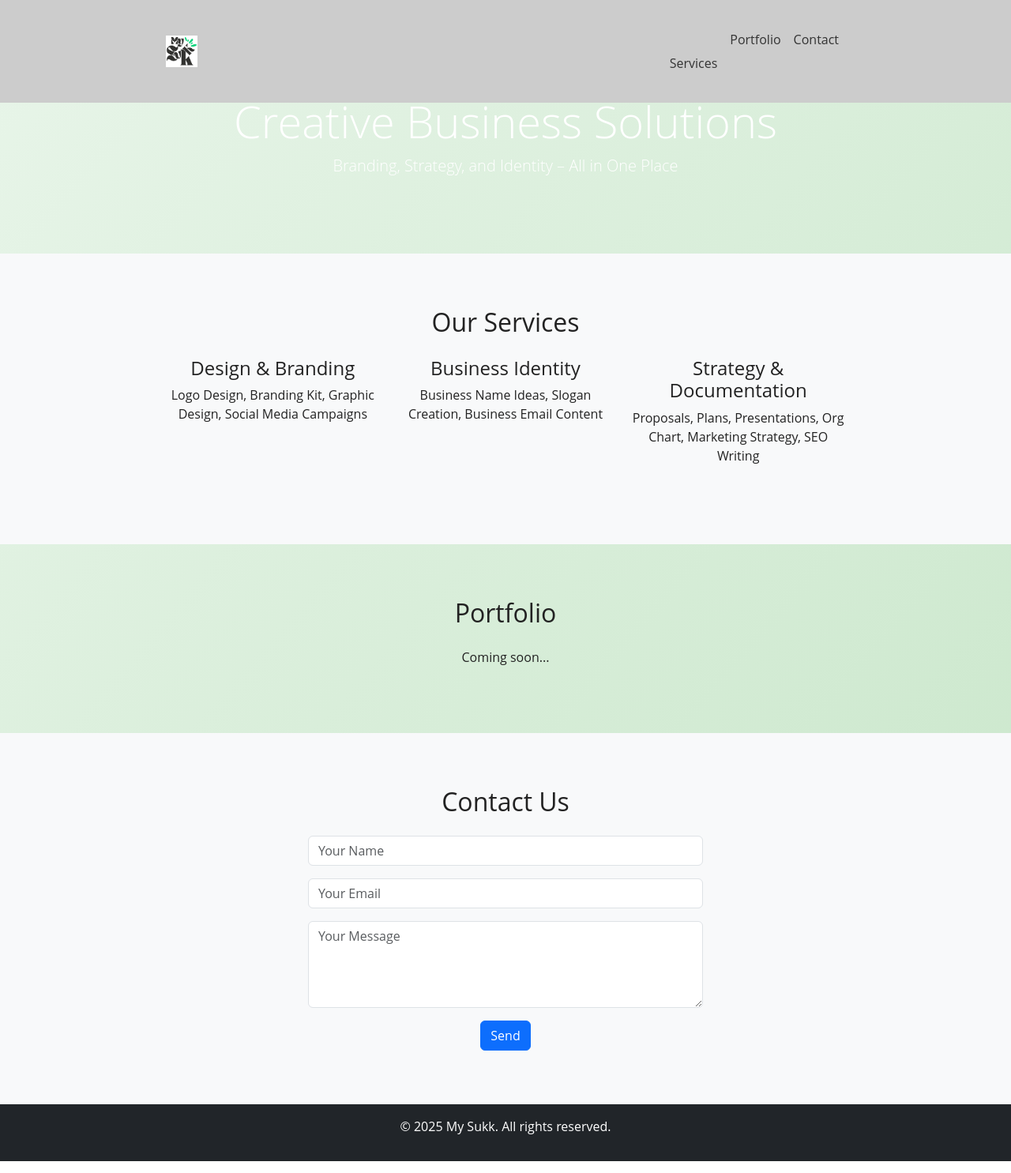
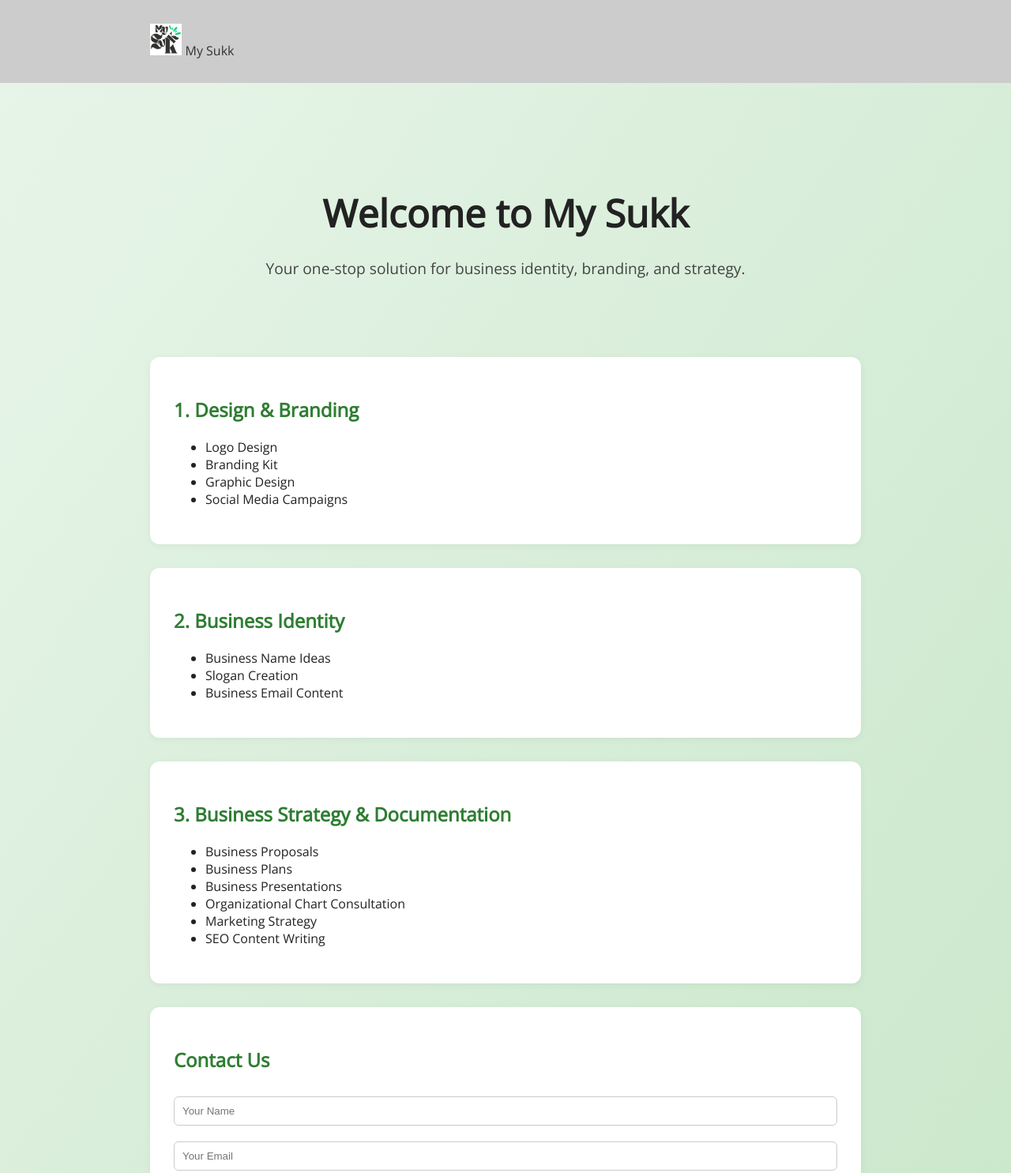
Before and after one commit to M-Salman-Siddique/mysukk.github.io, a plain HTML site: page index.html in a window 1280 px wide. Shown: the top 1485 px of the page at 79% size. Drawn offline with nearby package versions, Linux system fonts and the light colour scheme.

Commit message:
index.html

```diff
--- a/index.html
+++ b/index.html
@@ -1,79 +1,75 @@
 <!DOCTYPE html>
 <html lang="en">
 <head>
-  <meta charset="utf-8" />
-  <meta name="viewport" content="width=device-width, initial-scale=1" />
-  <title>My Sukk | Creative Business Solutions</title>
-  <link href="https://cdn.jsdelivr.net/npm/bootstrap@5.3.0/dist/css/bootstrap.min.css" rel="stylesheet" />
-  <link href="css/style.css" rel="stylesheet" />
+  <meta charset="UTF-8" />
+  <meta name="viewport" content="width=device-width, initial-scale=1.0" />
+  <title>My Sukk</title>
+  <link rel="stylesheet" href="css/style.css" />
+  <link rel="icon" href="images/logo.png" type="image/png" />
+  <link href="https://fonts.googleapis.com/css2?family=Open+Sans&display=swap" rel="stylesheet" />
 </head>
 <body>
-  <nav class="navbar navbar-expand-lg navbar-dark bg-dark fixed-top">
+  <nav class="navbar navbar-expand-lg navbar-light fixed-top">
     <div class="container">
-      <a class="navbar-brand" href="#"><img src="images/logo.png" alt="My Sukk Logo" height="40">
-      <button class="navbar-toggler" type="button" data-bs-toggle="collapse" data-bs-target="#navbarNav">
-        <span class="navbar-toggler-icon"></span>
-      </button>
-      <div class="collapse navbar-collapse" id="navbarNav">
-        <ul class="navbar-nav ms-auto">
-          <li class="nav-item"><a class="nav-link" href="#services">Services</a></li>
-          <li class="nav-item"><a class="nav-link" href="#portfolio">Portfolio</a></li>
-          <li class="nav-item"><a class="nav-link" href="#contact">Contact</a></li>
-        </ul>
-      </div>
+      <a class="navbar-brand" href="#">
+        <img src="images/logo.png" alt="My Sukk Logo" height="40" />
+        My Sukk
+      </a>
     </div>
   </nav>
 
-  <header class="hero text-center text-white">
-    <div class="container">
-      <h1 class="display-4">Creative Business Solutions</h1>
-      <p class="lead">Branding, Strategy, and Identity – All in One Place</p>
+  <header class="hero">
+    <div class="hero-content">
+      <h1>Welcome to My Sukk</h1>
+      <p>Your one-stop solution for business identity, branding, and strategy.</p>
     </div>
   </header>
 
-  <section id="services" class="py-5 bg-light">
-    <div class="container">
-      <h2 class="text-center mb-4">Our Services</h2>
-      <div class="row text-center">
-        <div class="col-md-4 mb-3">
-          <h4>Design & Branding</h4>
-          <p>Logo Design, Branding Kit, Graphic Design, Social Media Campaigns</p>
-        </div>
-        <div class="col-md-4 mb-3">
-          <h4>Business Identity</h4>
-          <p>Business Name Ideas, Slogan Creation, Business Email Content</p>
-        </div>
-        <div class="col-md-4 mb-3">
-          <h4>Strategy & Documentation</h4>
-          <p>Proposals, Plans, Presentations, Org Chart, Marketing Strategy, SEO Writing</p>
-        </div>
-      </div>
-    </div>
-  </section>
+  <main class="container">
+    <section class="section">
+      <h2>1. Design & Branding</h2>
+      <ul>
+        <li>Logo Design</li>
+        <li>Branding Kit</li>
+        <li>Graphic Design</li>
+        <li>Social Media Campaigns</li>
+      </ul>
+    </section>
 
-  <section id="portfolio" class="py-5">
-    <div class="container">
-      <h2 class="text-center mb-4">Portfolio</h2>
-      <p class="text-center">Coming soon...</p>
-    </div>
-  </section>
+    <section class="section">
+      <h2>2. Business Identity</h2>
+      <ul>
+        <li>Business Name Ideas</li>
+        <li>Slogan Creation</li>
+        <li>Business Email Content</li>
+      </ul>
+    </section>
 
-  <section id="contact" class="py-5 bg-light">
-    <div class="container">
-      <h2 class="text-center mb-4">Contact Us</h2>
-      <form action="mailto:support@mysukk.com" method="POST" enctype="text/plain" class="mx-auto" style="max-width: 500px;">
-        <div class="mb-3"><input type="text" name="name" class="form-control" placeholder="Your Name" required></div>
-        <div class="mb-3"><input type="email" name="email" class="form-control" placeholder="Your Email" required></div>
-        <div class="mb-3"><textarea name="message" rows="4" class="form-control" placeholder="Your Message" required></textarea></div>
-        <div class="text-center"><button type="submit" class="btn btn-primary">Send</button></div>
+    <section class="section">
+      <h2>3. Business Strategy & Documentation</h2>
+      <ul>
+        <li>Business Proposals</li>
+        <li>Business Plans</li>
+        <li>Business Presentations</li>
+        <li>Organizational Chart Consultation</li>
+        <li>Marketing Strategy</li>
+        <li>SEO Content Writing</li>
+      </ul>
+    </section>
+
+    <section class="section contact-section">
+      <h2>Contact Us</h2>
+      <form action="mailto:support@mysukk.com" method="POST" enctype="text/plain">
+        <input type="text" name="name" placeholder="Your Name" required />
+        <input type="email" name="email" placeholder="Your Email" required />
+        <textarea name="message" rows="5" placeholder="Your Message" required></textarea>
+        <button type="submit">Send</button>
       </form>
-    </div>
-  </section>
+    </section>
+  </main>
 
-  <footer class="bg-dark text-white text-center py-3">
-    <p>© 2025 My Sukk. All rights reserved.</p>
+  <footer>
+    <p>&copy; 2025 My Sukk. All rights reserved.</p>
   </footer>
-
-  <script src="https://cdn.jsdelivr.net/npm/bootstrap@5.3.0/dist/js/bootstrap.bundle.min.js"></script>
 </body>
 </html>
```
